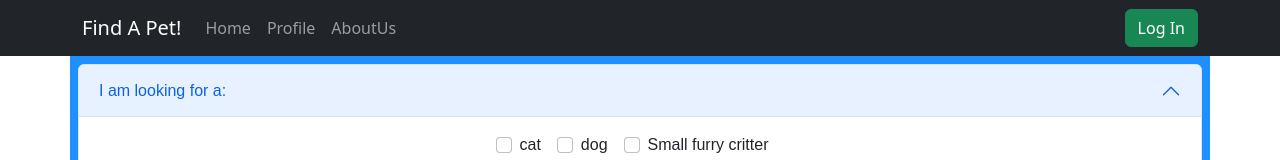
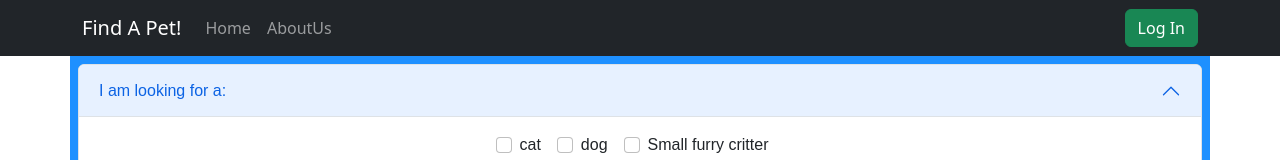
Before and after one commit to Ostyantic/FindAPet-frontend, a React (Create React App) app: page / in a window 1280 px wide. Shown: the top 160 px of the page. Built offline with nearby package versions, Linux system fonts and the light colour scheme; no server answers.

Commit message:
Profile shows is user is authorized

```diff
--- a/src/components/Header.js
+++ b/src/components/Header.js
@@ -17,7 +17,7 @@ class Header extends React.Component {
           <Navbar.Collapse id="basic-navbar-nav">
             <Nav className="headerNav">
               <Nav.Link href='/'>Home</Nav.Link>
-              <Nav.Link href='/profile'>Profile</Nav.Link>
+              {this.props.auth0.isAuthenticated && <Nav.Link href='/profile'>Profile</Nav.Link>}
               <Nav.Link href='/aboutus'>AboutUs</Nav.Link>
             </Nav>
           </Navbar.Collapse>
```
